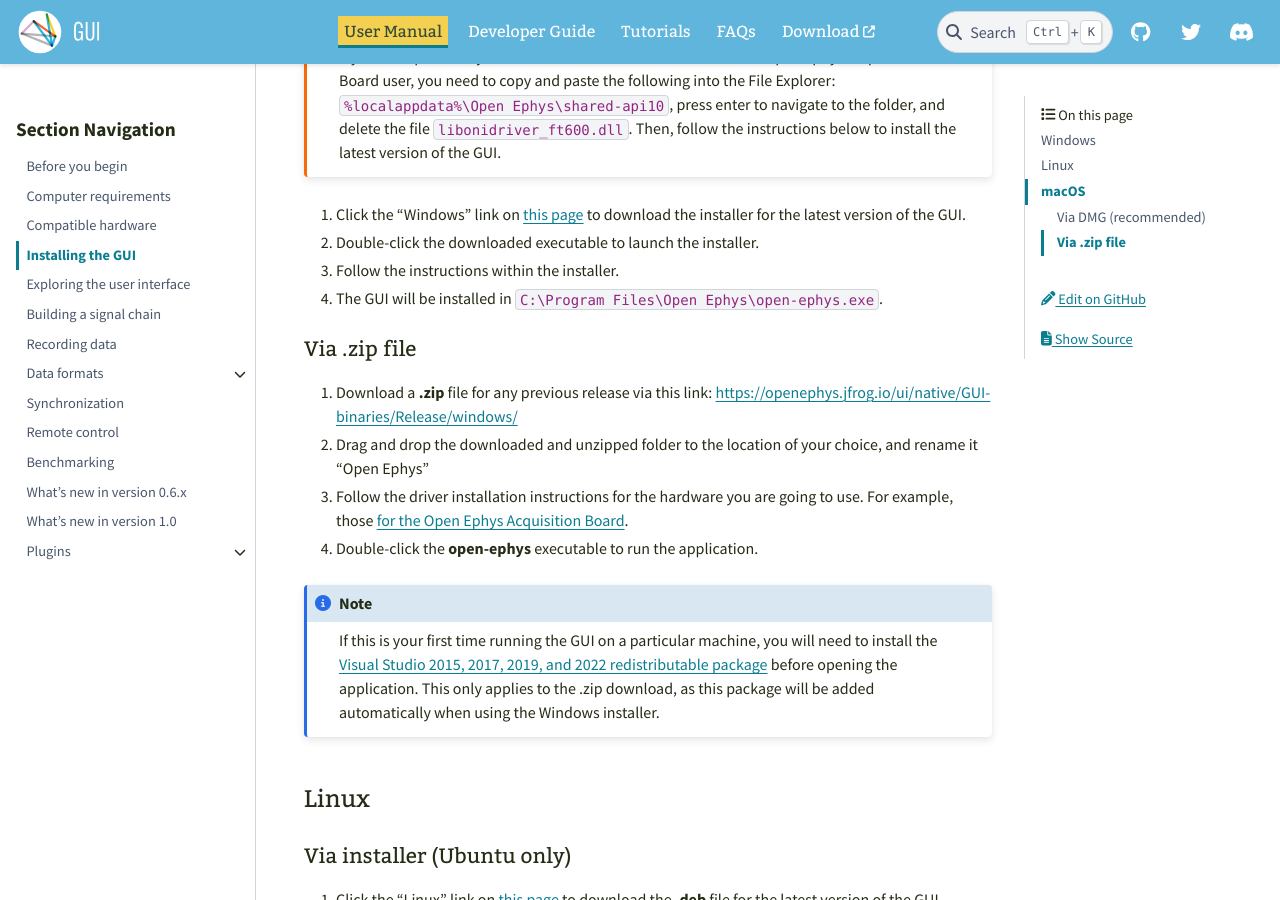
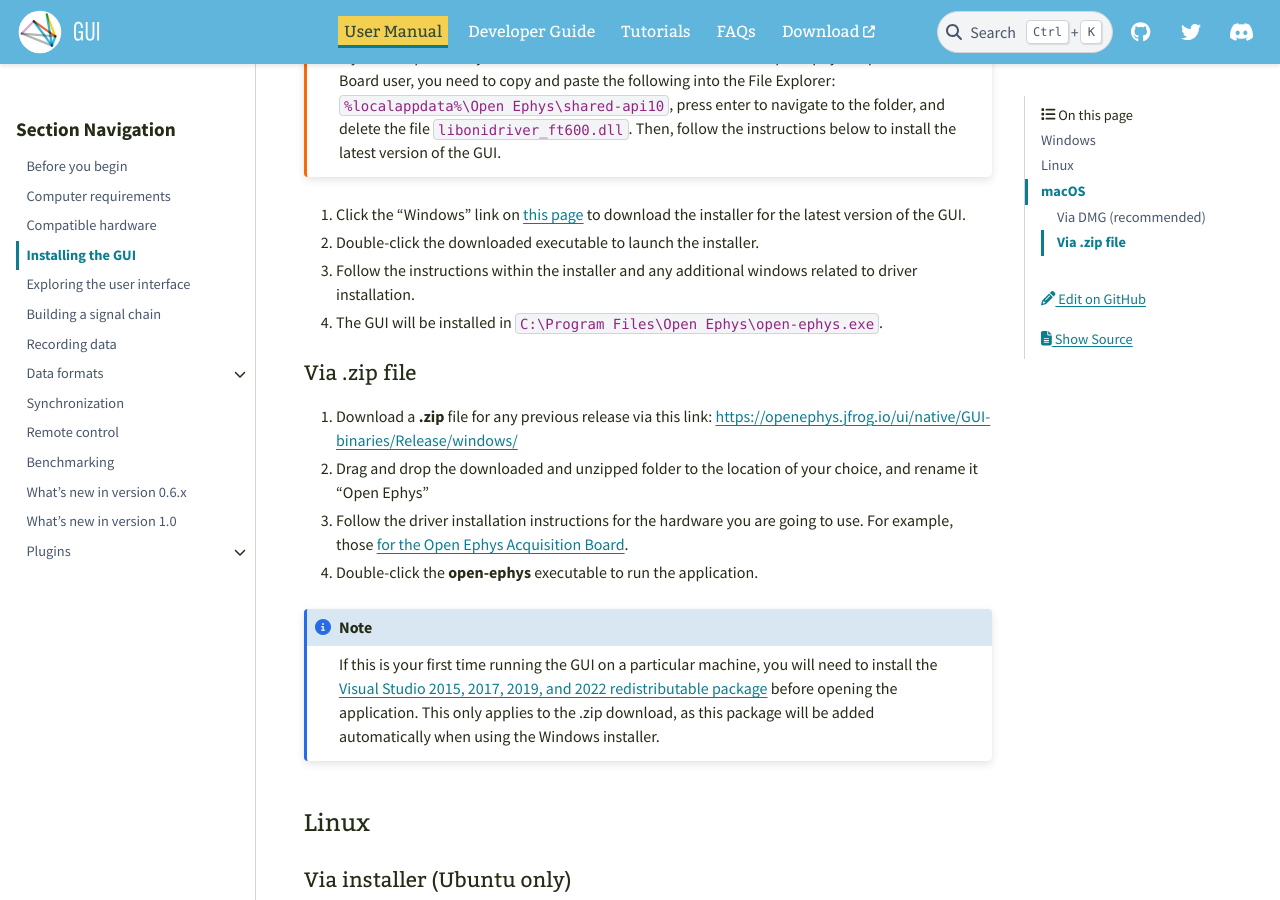
Before and after one commit to open-ephys/gui-docs, a Sphinx documentation site: the page built from source/User-Manual/Installing-the-GUI.rst, in a window 1280 px wide and 900 px high, scrolled down 479 px. Built offline with Sphinx 7.4.7 and the PyData theme 0.15.4, drawn with Linux system fonts in a browser that asks for light colours.

Commit message:
mention to additional popups outside installer

```diff
--- a/source/User-Manual/Installing-the-GUI.rst
+++ b/source/User-Manual/Installing-the-GUI.rst
@@ -19,7 +19,7 @@
 
 2. Double-click the downloaded executable to launch the installer.
 
-3. Follow the instructions within the installer.
+3. Follow the instructions within the installer and any additional windows related to driver installation.
 
 4. The GUI will be installed in :code:`C:\\Program Files\\Open Ephys\\open-ephys.exe`.
 
```
